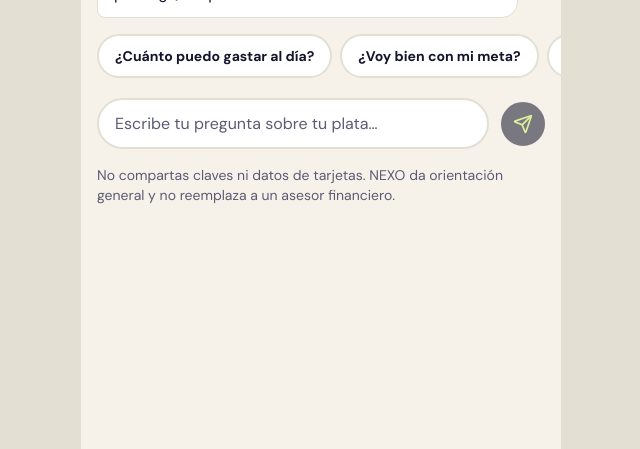
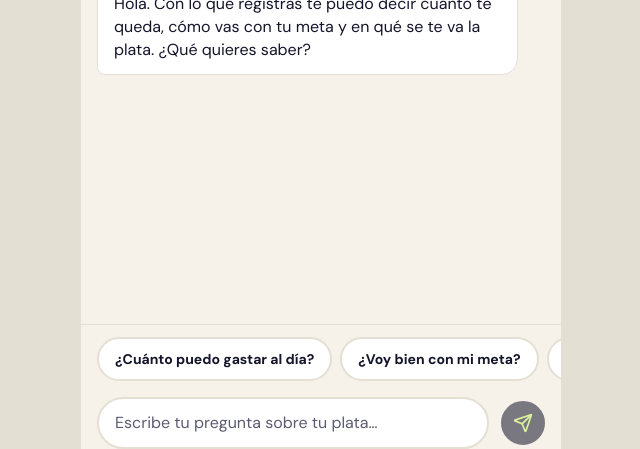
Before and after one commit to Sestebans/nexoo, a plain HTML site: page pages/copiloto.html in a window 1280 px wide. Shown: the part 269-718 px from the top of the page, without its empty margins (319-959 px from the left). Drawn offline with Linux system fonts and the light colour scheme; no server answers.

Commit message:
Pongo la caja del Copiloto abajo, al alcance del pulgar
Las preguntas sugeridas y la caja para escribir pasan a un pie fijo
encima de la navegación; la conversación crece hacia arriba y el
último mensaje queda siempre visible. La nota de claves sube bajo el
título.

Co-Authored-By: Claude Opus 5.5 <noreply@anthropic.com>

```diff
--- a/css/styles.css
+++ b/css/styles.css
@@ -51,6 +51,22 @@
 /* Un botón o etiqueta que no se estira al ancho de su columna */
 .alinear-inicio { justify-self: start; }
 
+/* Pie fijo de una pantalla: lo que va pegado abajo, al alcance del pulgar
+   (en Copiloto, la caja para escribir y la barra de navegación).
+   El contenido de arriba pasa por detrás al bajar. */
+.pie-pantalla {
+  position: sticky;
+  bottom: 0;
+  z-index: 10;
+  background: var(--color-fondo);
+}
+.pie-pantalla__barra {
+  display: grid;
+  gap: var(--espacio-3);
+  padding: var(--espacio-3) var(--espacio-4);
+  border-top: var(--borde-fino) solid var(--color-borde);
+}
+
 /* Dos tarjetas lado a lado, del mismo ancho (racha y plan en Perfil) */
 .dos-columnas {
   display: grid;
--- a/js/app.js
+++ b/js/app.js
@@ -898,8 +898,10 @@ function pantallaCopiloto() {
     botonNueva.hidden = mensajes.length === 0;
   }
 
+  /* Baja hasta el final de la página: el último mensaje queda justo encima
+     de la caja para escribir (que está fija abajo) */
   function irAlFinal() {
-    if (chat.lastElementChild && chat.lastElementChild.scrollIntoView) chat.lastElementChild.scrollIntoView({ block: "end" });
+    window.scrollTo(0, document.documentElement.scrollHeight);
   }
 
   /* --- Preguntar --- */
--- a/pages/copiloto.html
+++ b/pages/copiloto.html
@@ -48,6 +48,8 @@
         </button>
       </div>
 
+      <p class="texto-suave texto-pequeno">No compartas claves ni datos de tarjetas. NEXO da orientación general y no reemplaza a un asesor financiero.</p>
+
       <div class="aviso-temporal" id="aviso-copiloto" role="status" hidden>
         <span></span>
       </div>
@@ -67,8 +69,13 @@
           </div>
         </div>
 
+      </main>
+    </div>
+
+    <!-- Pie fijo: escribir al alcance del pulgar, encima de la navegación -->
+    <div class="pie-pantalla">
+      <div class="pie-pantalla__barra">
         <div class="chips chips--desliza" id="preguntas-sugeridas" role="group" aria-label="Preguntas sugeridas"></div>
-
         <form class="fila" id="formulario-pregunta" novalidate>
           <label class="solo-lectores" for="campo-pregunta">Escribe tu pregunta</label>
           <input class="campo campo--chat" id="campo-pregunta" maxlength="300" autocomplete="off" placeholder="Escribe tu pregunta sobre tu plata…">
@@ -76,10 +83,6 @@
             <svg class="icono" viewBox="0 0 24 24" aria-hidden="true"><path d="M14.536 21.686a.5.5 0 0 0 .937-.024l6.5-19a.496.496 0 0 0-.635-.635l-19 6.5a.5.5 0 0 0-.024.937l7.93 3.18a2 2 0 0 1 1.112 1.11z"/><path d="m21.854 2.147-10.94 10.939"/></svg>
           </button>
         </form>
-
-        <p class="texto-suave texto-pequeno">No compartas claves ni datos de tarjetas. NEXO da orientación general y no reemplaza a un asesor financiero.</p>
-
-      </main>
       </div>
 
       <nav class="navegacion" aria-label="Navegación principal">
@@ -109,6 +112,7 @@
         </a>
       </nav>
     </div>
+  </div>
 
   <script src="../js/config.js"></script>
   <script src="../js/data.js"></script>
```
Lines whose indentation alone changed are shown as unchanged.
